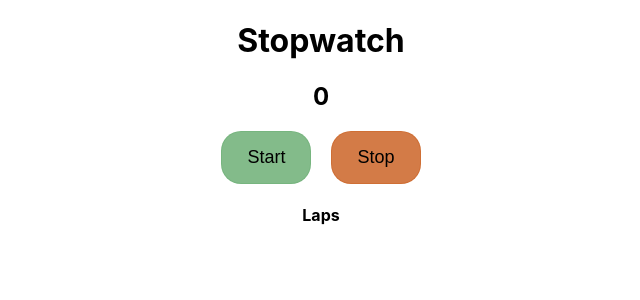
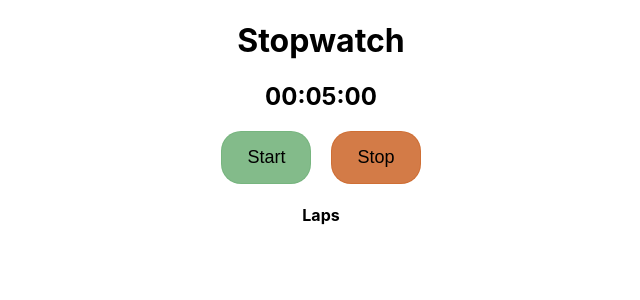
Before and after one commit to leah8/Stopwatch, a React (Create React App) app in the folder my-app/: page / in a window 1280 px wide. Shown: the top 300 px of the page, without its empty margins (319-959 px from the left). Built offline with nearby package versions, Linux system fonts and the light colour scheme.

Commit message:
reformat to class structure and add basic timer functionality

```diff
--- a/my-app/src/components/Timer.js
+++ b/my-app/src/components/Timer.js
@@ -1,34 +1,54 @@
-import React from 'react';
+//import React from 'react';
+import React, { Component } from 'react';
 
-var msElapsed;
-var secondsElapsed;
-var minutesElapsed;
+// var msElapsed = 0;
+// var secondsElapsed = 0;
+// var minutesElapsed = 0;
 
-function Timer () {
+//var incrementer = setInterval(setSeconds, 1000);
 
-    Constructor();
+class Timer extends Component {
 
+    constructor() {
+
+        super();
+
+        this.state = {
+            secondsElapsed: 0,
+            minutesElapsed: 0,
+            msElapsed: 0
+        }
+    }
+
+    render() {
         return (
-        <h2>{getSeconds()}</h2>
+            <div>
+            <h2>{this.getMinutes()}:{this.getSeconds()}:{this.getMS()}</h2>
+            </div>
         )
     }
 
-function Constructor() {
-    msElapsed = 0;
-    secondsElapsed = 0;
-    minutesElapsed = 0;
+    getMS() {
+        return ('0' + this.state.msElapsed % 1000).slice(-2);
     }
 
-function getMs() {
-    return msElapsed;
+    getSeconds() {
+        return ('0' + Math.floor('0' + (this.state.msElapsed / 100) % 60 )).slice(-2);
     }
 
-function getSeconds() {
-    return secondsElapsed;
+    getMinutes() {
+        //minutesElapsed = Math.floor(secondsElapsed / 60);
+        //return Math.floor('0' + this.state.secondsElapsed / 60);
+        return ('0' + Math.floor('0' + this.state.msElapsed / 6000)).slice(-2);
     }
 
-function getMinutes() {
-    return minutesElapsed;
+    componentWillMount() {
+        setInterval( ()=>this.currentTime(), 10)
+    }
+
+    currentTime() {
+        this.setState( {msElapsed: this.state.msElapsed + 1} )
+    }
 }
 
 export default Timer
```
Lines whose indentation alone changed are shown as unchanged.
